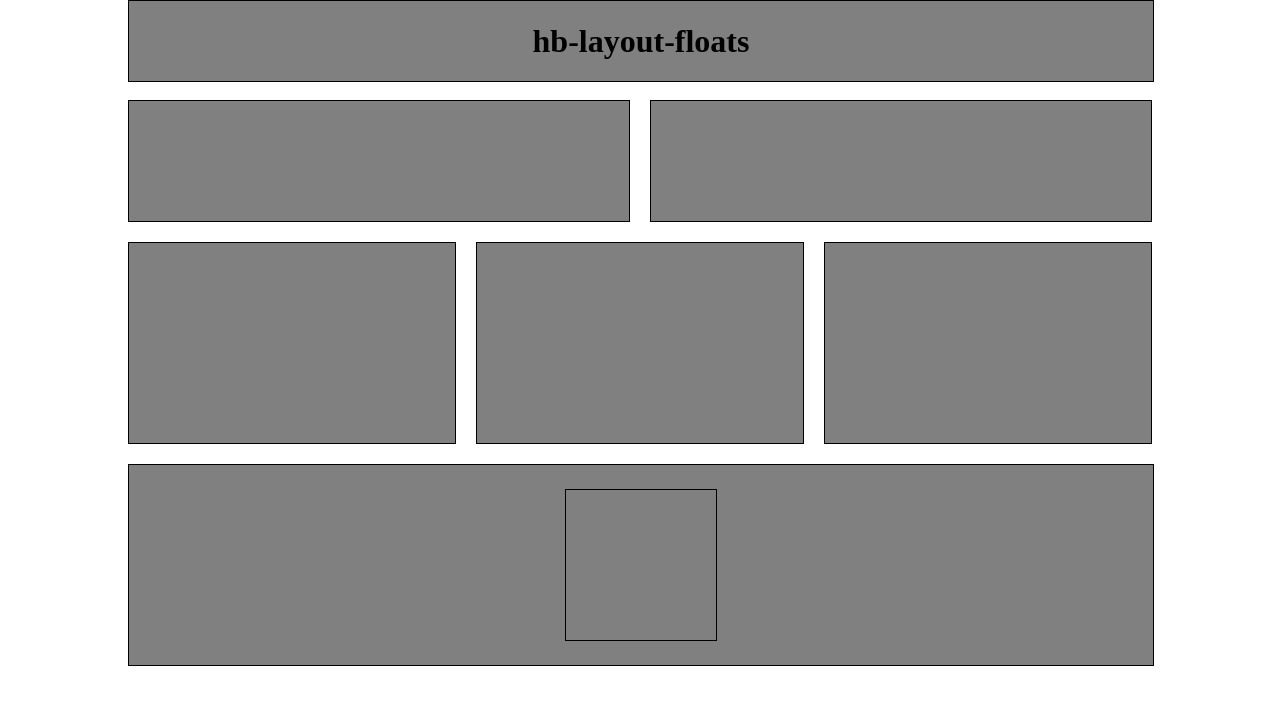
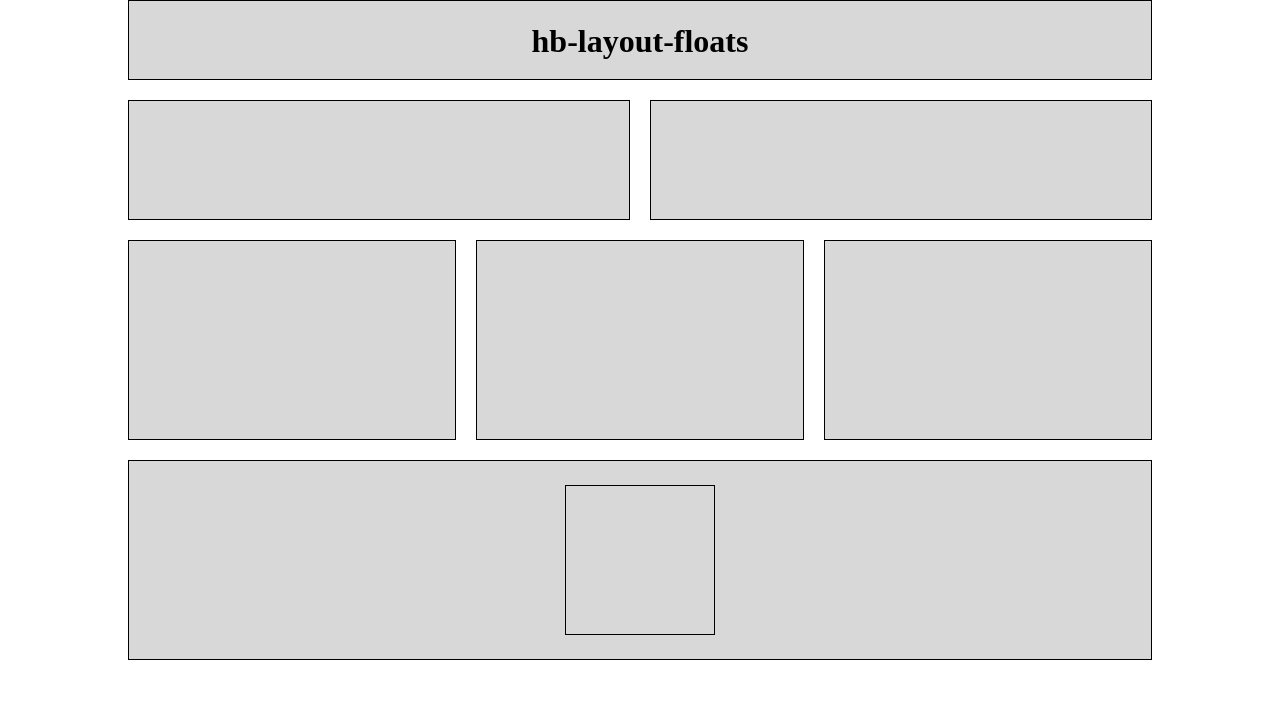
Before and after one commit to williamegomez/hb-layout-floats, a plain HTML site: page index.html in a window 1280 px wide. Drawn offline with Linux system fonts and the light colour scheme.

Commit message:
Finalizado

```diff
--- a/css/styles.css
+++ b/css/styles.css
@@ -2,16 +2,18 @@
 * {
   margin: 0;
   padding: 0;
+  box-sizing: border-box;
 }
 
 .container {
     width: 100%;
     max-width: 1024px;
     margin: 80px auto;
+    overflow: hidden;
 }
 
 .navigationbar {
-    background-color: gray;
+    background-color: #D8D8D8;
     top: 0;
     width: 100%;
     position: fixed;
@@ -29,7 +31,7 @@
 
 .footer {
     margin-top: 20px;
-    background-color: gray;
+    background-color: #D8D8D8;
     width: 100%;
     height: 200px;
     position: relative;
@@ -43,9 +45,9 @@
     border: 1px;
     border-style: solid;
     float: left;
-    width: calc(50% - 12px);
+    width: calc(50% - 10px);
     height: 120px;
-    background-color: gray;
+    background-color: #D8D8D8;
 }
 
 .half-width:nth-of-type(1){
@@ -56,9 +58,9 @@
     border: 1px;
     border-style: solid;
     float: left;
-    width: calc(33.333% - 15.333px);
+    width: calc(33.333% - 13.333px);
     height: 200px;
-    background-color: gray;
+    background-color: #D8D8D8;
 }
 
 .third-width:nth-of-type(1){
@@ -77,7 +79,7 @@
     top: 50%;
     left: 50%;
     transform: translate(-50%,-50%);
-    background-color: gray;
+    background-color: #D8D8D8;
     border: 1px;
     border-style: solid;
 }
@@ -113,13 +115,3 @@
         margin-top: 20px;
     }
 }
-
-/* (1920x1080) Full HD Display */
-@media  screen and (max-width: 720px) {
-    /* insert styles here */
-}
-
-/* (1600x900) HD+ Display */
-@media  screen and (max-width: 1024px) {
-    /* insert styles here */
-}
--- a/index.html
+++ b/index.html
@@ -22,7 +22,7 @@
             <div class="third-width"></div>
             <div class="third-width"></div>
         </div>
-        <div class="footer thirdrow">
+        <div class="footer">
             <div class="square"></div>
         </div>
     </div>
```
